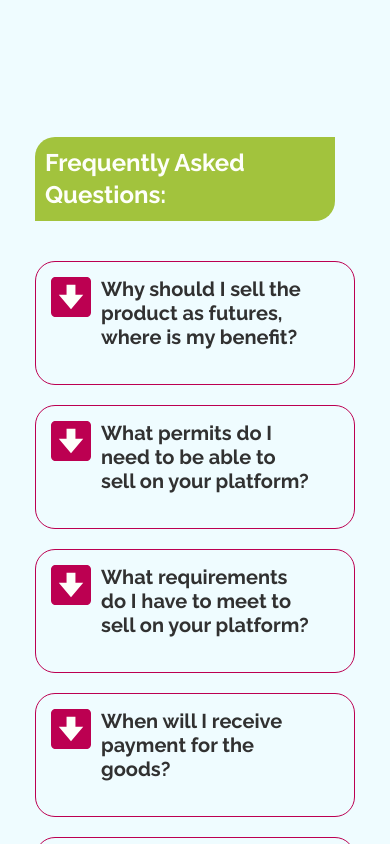
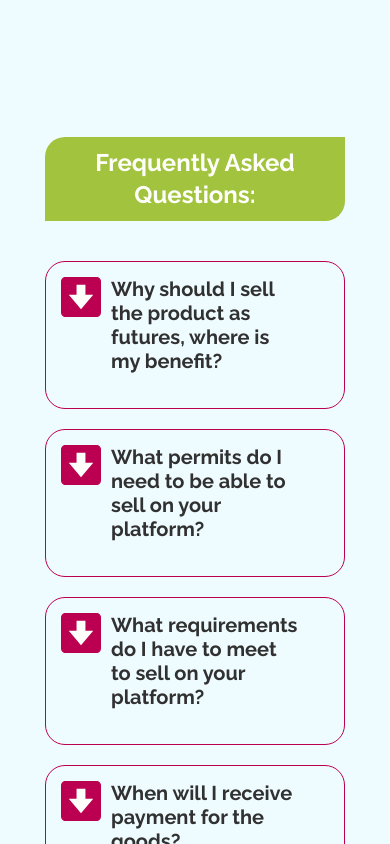
Before and after one commit to darina9/UNCO_tree, a Vue app: page / in a window 390 px wide. Shown: the part 5220-6064 px from the top of the page. Built offline with nearby package versions, Linux system fonts and the light colour scheme; grey boxes are pictures that could not be loaded.

Commit message:
Update EighthComponent.vue

```diff
--- a/src/components/EighthComponent.vue
+++ b/src/components/EighthComponent.vue
@@ -7,7 +7,7 @@
           <h6 class="eighth__item_question">{{ item.question }}</h6>
           <h6 class="eighth__item_answer" :class="{ visible: item.visible }">
             {{ item.answer }}
-            <a :href="'#form'" >
+            <a :href="'#form'">
               <button class="btn" v-if="index === faqs.length - 1">
                 {{ $t("eighth.btn") }}
               </button>
@@ -117,10 +117,11 @@ export default defineComponent({
  <style scoped >
 @import url("../assets/common-styles.css");
 .eighth__component {
-  margin-top: 660px;
+  margin-top: 200px;
   display: flex;
   flex-direction: column;
   gap: 20px;
+  padding: 0 10px;
 }
 
 .eighth__title {
@@ -208,7 +209,6 @@ export default defineComponent({
   fill: #a2c33d;
 }
 .btn {
-
   margin-top: 10px;
 }
 @media only screen and (max-width: 1439px) and (min-width: 768px) {
@@ -233,9 +233,7 @@ export default defineComponent({
   }
 
   .eighth__item_answer.visible {
-
     max-height: 270px;
-
   }
 
   .eighth__item_btn {
@@ -260,12 +258,13 @@ export default defineComponent({
 @media only screen and (max-width: 767px) {
   .eighth__component {
     margin-top: 120px;
-/* padding: 0 10px; */
+    padding: 0 10px;
+  }
+  .eighth__title {
+    text-align: center;
   }
   .eighth__item_answer.visible {
-
     max-height: 400px;
-
   }
   .eighth__item_question {
     font-size: 20px;
@@ -275,9 +274,7 @@ export default defineComponent({
     font-size: 20px;
   }
   .eighth__item {
-
     gap: 0;
-
   }
   .eighth__item_question {
     margin-right: 30px;
```
Lines whose indentation alone changed are shown as unchanged.
